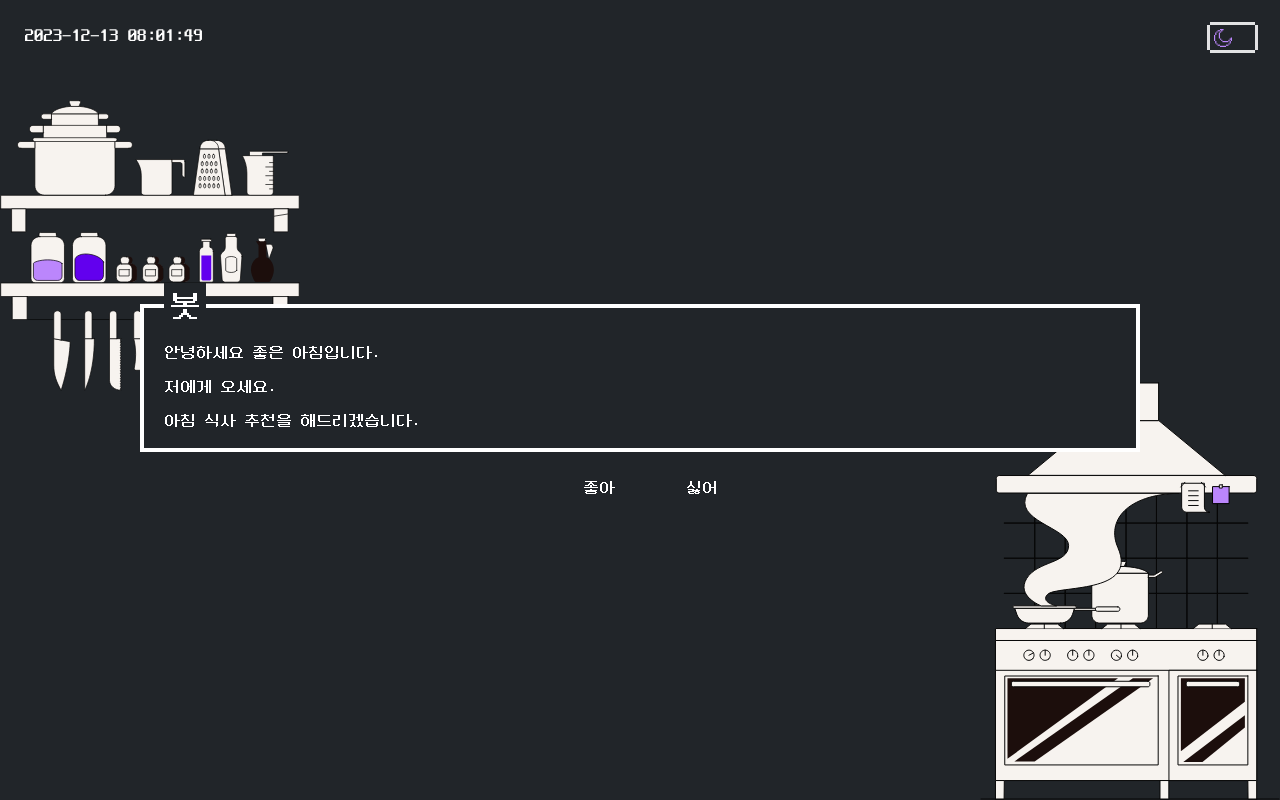
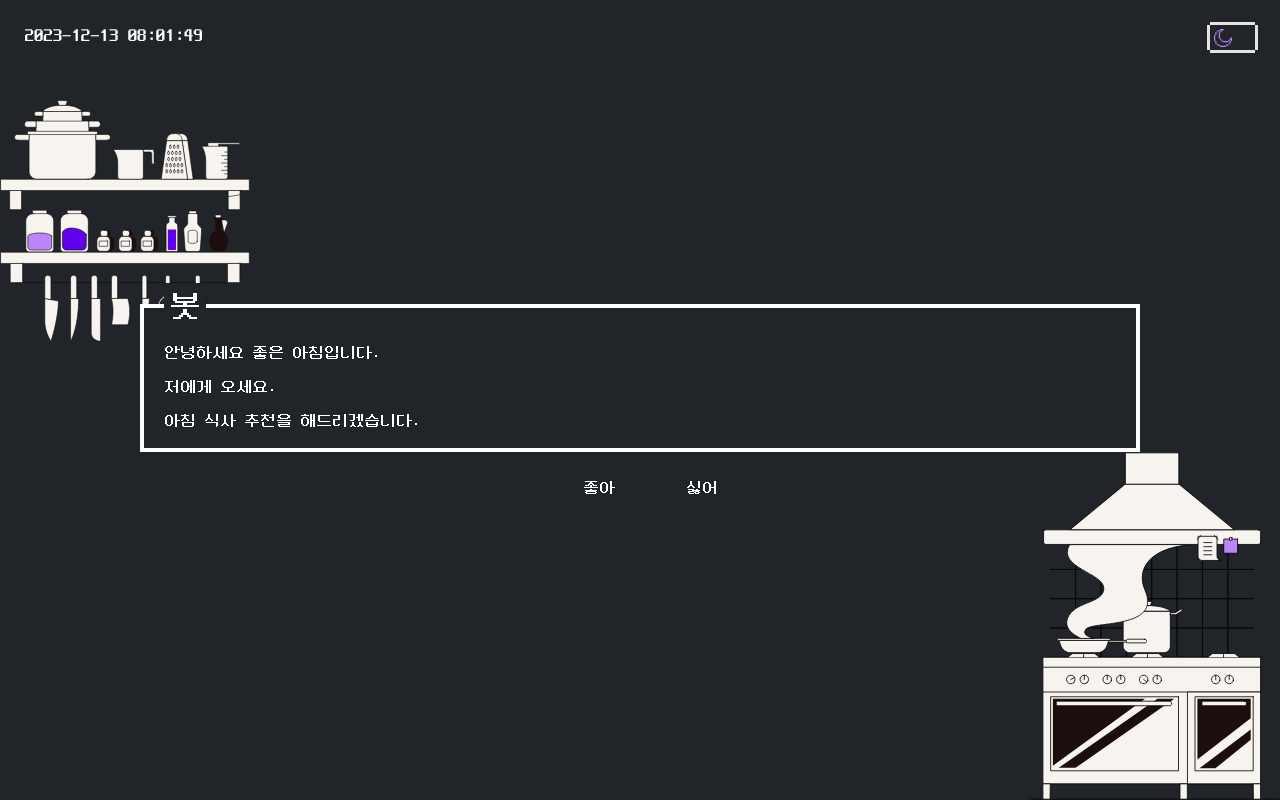
Before and after one commit to sangukO/dark-theme, a Vue app: page / in a window 1280 px wide. Built offline with nearby package versions, Linux system fonts and the light colour scheme.

Commit message:
style : 이미지 크기 조정

```diff
--- a/src/views/HomeView.vue
+++ b/src/views/HomeView.vue
@@ -13,10 +13,10 @@
       />
     </div>
     <div class="images absolute top-[100px]">
-      <img src="@assets/image/Chars.svg" class="w-[calc(40vw+5px)] max-w-[300px]" />
+      <img src="@assets/image/Chars.svg" class="w-[calc(40vw+5px)] max-w-[250px]" />
     </div>
     <div class="images absolute bottom-0 right-0">
-      <img src="@assets/image/Chars1.svg" class="w-[calc(40vw+5px)] max-w-[300px]" />
+      <img src="@assets/image/Chars1.svg" class="w-[calc(40vw+5px)] max-w-[250px]" />
     </div>
     <div class="flex justify-center items-center flex-col h-[calc(100vh-145px)]">
       <Conversation
```
